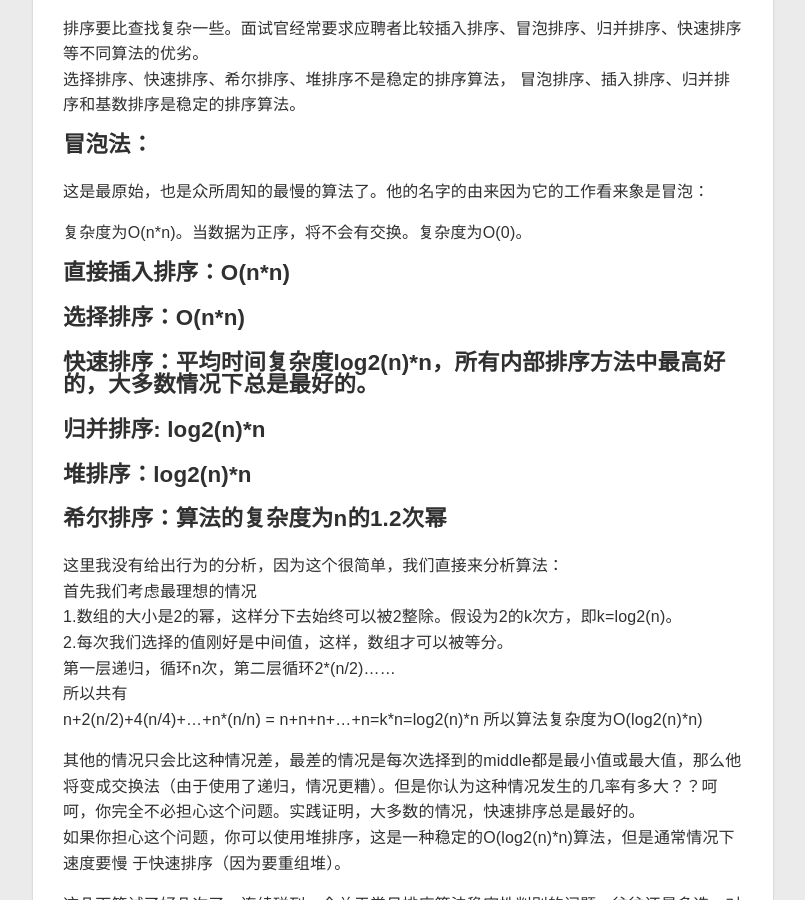
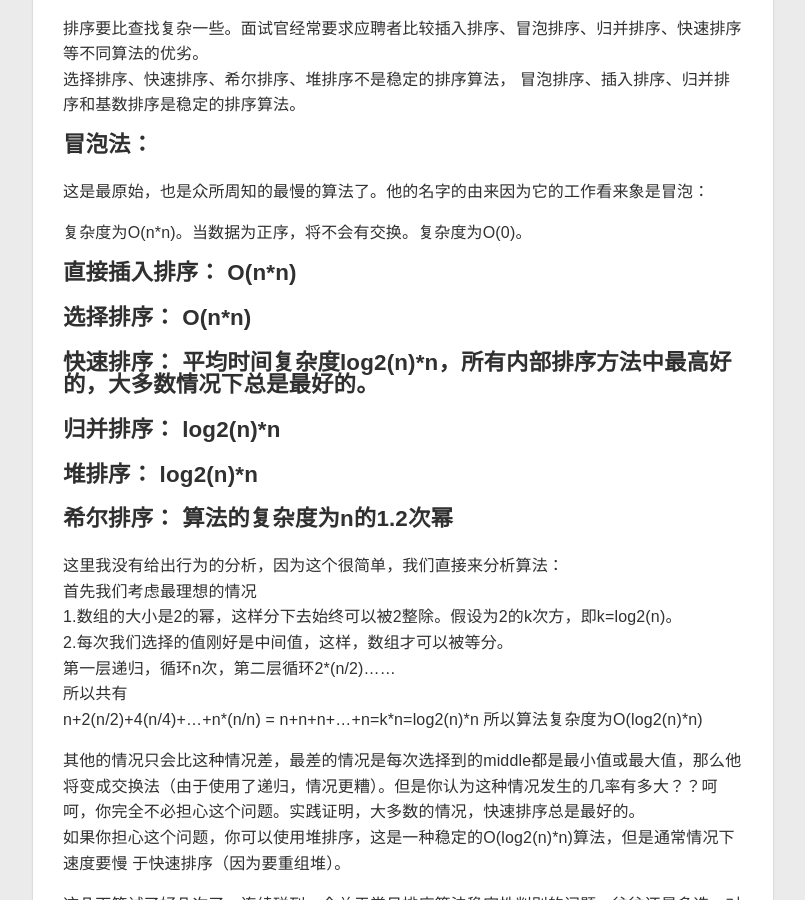
Before and after one commit to Mility/Mility.github.io, a Jekyll site: the page built from _posts/2016-07-12-查找与排序.markdown, in a window 1280 px wide and 900 px high, scrolled down 3954 px. Shown: the whole window, without its empty margins (237-1042 px from the left). Built offline with Jekyll 4.4.1, drawn with Linux system fonts in a browser that asks for light colours; nearby versions of some CDN libraries.

```diff
--- a/_posts/2016-07-12-查找与排序.markdown
+++ b/_posts/2016-07-12-查找与排序.markdown
@@ -150,12 +150,12 @@ boolean Insert(BiTree T, int key)
 
 
 复杂度为O(n\*n)。当数据为正序，将不会有交换。复杂度为O(0)。
-### 直接插入排序：O(n\*n)
-### 选择排序：O(n\*n)
-### 快速排序：平均时间复杂度log2(n)\*n，所有内部排序方法中最高好的，大多数情况下总是最好的。
-### 归并排序:  log2(n)\*n
-### 堆排序：log2(n)\*n
-### 希尔排序：算法的复杂度为n的1.2次幂
+### 直接插入排序：  O(n\*n)
+### 选择排序：   O(n\*n)
+### 快速排序：  平均时间复杂度log2(n)\*n，所有内部排序方法中最高好的，大多数情况下总是最好的。
+### 归并排序：    log2(n)\*n
+### 堆排序：  log2(n)\*n
+### 希尔排序：  算法的复杂度为n的1.2次幂
 
 
 这里我没有给出行为的分析，因为这个很简单，我们直接来分析算法：
```
